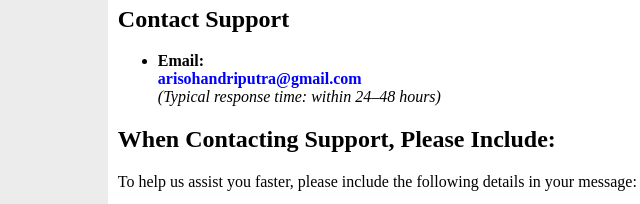
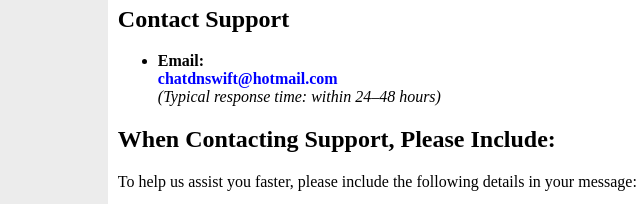
Before and after one commit to dnswiftglobal/dnswiftglobal.github.io, a plain HTML site: page support.html in a window 1280 px wide. Shown: the part 204-408 px from the top of the page, 42-682 px from the left. Drawn offline with Linux system fonts and the light colour scheme.

Commit message:
Update support.html

```diff
--- a/support.html
+++ b/support.html
@@ -79,7 +79,7 @@ a:active {
       <ul data-start="463" data-end="563">
         <li data-start="463" data-end="563">
           <p data-start="465" data-end="563"><strong data-start="465" data-end="475">Email:</strong><br data-start="475" data-end="478" />
-            <a href="mailto:arisohandriputra@gmail.com"><strong data-start="483" data-end="513">arisohandriputra@gmail.com</strong></a><br data-start="513" data-end="516" />
+            <a href="mailto:chatdnswift@hotmail.com"><strong data-start="483" data-end="513">chatdnswift@hotmail.com</strong></a><br data-start="513" data-end="516" />
             <em data-start="518" data-end="563">(Typical response time: within 24–48 hours)</em></p>
         </li>
       </ul>
```
